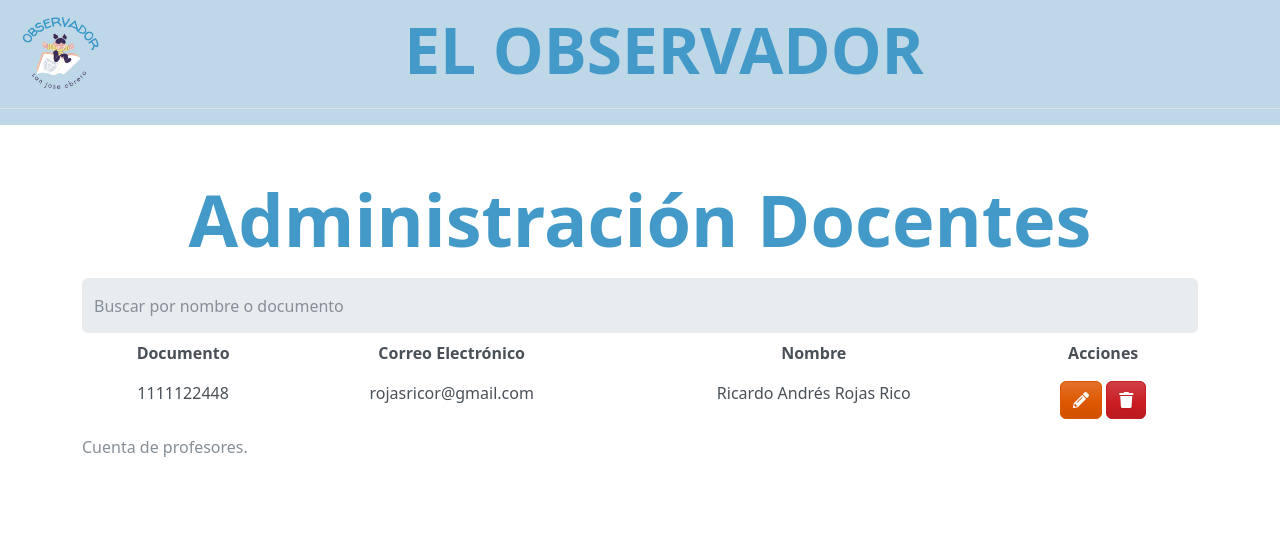
After one commit to rix3th1/disciplineobserver, a PHP site: template app/views/dashboard-teachers.twig in a window 1280 px wide. The commit adds this page. Shown: the top 542 px of the page. Run offline with PHP 8.4, Linux system fonts and the light colour scheme; the template is opened without the code that fills it, so the values that code supplies are empty; some libraries are stand-ins or nearby versions.

Commit message:
creating functions to admin teachers and students

```diff
--- a/app/controllers/CiteParentsController.php
+++ b/app/controllers/CiteParentsController.php
@@ -13,8 +13,7 @@ use App\Models\{
   EmailSenderModel
 };
 
-class CiteParentsController extends BaseController
-{
+class CiteParentsController extends BaseController {
   public function showCiteParentsPage()
   {
     // Validar que el usuario este logueado
--- a/app/controllers/MakeNotationController.php
+++ b/app/controllers/MakeNotationController.php
@@ -7,8 +7,7 @@ use Exception;
 use App\Middleware\AuthMiddleware;
 use App\Models\{ GradesModel, StudentsModel, NotationsModel };
 
-class MakeNotationController extends BaseController
-{
+class MakeNotationController extends BaseController {
   public function showMakeNotationPage()
   {
     // Obtener todos los grados
--- a/app/controllers/ViewCiteParentsController.php
+++ b/app/controllers/ViewCiteParentsController.php
@@ -7,8 +7,7 @@ use Exception;
 use App\Middleware\AuthMiddleware;
 use App\Models\{ GradesModel, CitationsModel, StudentsModel };
 
-class ViewCiteParentsController extends BaseController
-{
+class ViewCiteParentsController extends BaseController {
   public function showViewCiteParentsPage()
   {
     // Validar si el usuario está logueado
--- a/app/controllers/ViewObserverController.php
+++ b/app/controllers/ViewObserverController.php
@@ -7,8 +7,7 @@ use Exception;
 use App\Middleware\AuthMiddleware;
 use App\Models\{ GradesModel, NotationsModel, StudentsModel };
 
-class ViewObserverController extends BaseController
-{
+class ViewObserverController extends BaseController {
   public function showViewObserverPage()
   {
     // Validar que el usuario esté logueado
--- a/app/models/CitationsModel.php
+++ b/app/models/CitationsModel.php
@@ -2,8 +2,7 @@
 
 namespace App\Models;
 
-class CitationsModel extends BaseModel
-{
+class CitationsModel extends BaseModel {
   public function create($_id, $msg_parent, $email_parent)
   {
     // Preparamos la consulta
--- a/app/models/EmailSenderModel.php
+++ b/app/models/EmailSenderModel.php
@@ -7,8 +7,7 @@ use Exception;
 use SendGrid;
 use SendGrid\Mail\Mail;
 
-class EmailSenderModel
-{
+class EmailSenderModel {
   public function sendEmail($subject, $to, $content)
   {
     // Instanciamos la clase Mail
--- a/app/models/NotationsModel.php
+++ b/app/models/NotationsModel.php
@@ -2,8 +2,7 @@
 
 namespace App\Models;
 
-class NotationsModel extends BaseModel
-{
+class NotationsModel extends BaseModel {
   public function create($_id, $notation, $grade, $testimony)
   {
     // Consulta para crear una anotación
--- a/app/models/StudentsModel.php
+++ b/app/models/StudentsModel.php
@@ -2,8 +2,7 @@
 
 namespace App\Models;
 
-class StudentsModel extends BaseModel
-{
+class StudentsModel extends BaseModel {
   public function create($_id, $student,  $email_parent, $name_parent)
   {
     // Vamos a crear un nuevo estudiante en la base de datos
--- /dev/null
+++ b/app/views/dashboard-teachers.twig
@@ -0,0 +1,60 @@
+{% set aria_current = ['admin', 'teachers'] %}
+
+{% extends '/layout/layout.twig' %}
+
+{% block content %}
+	<div class="row">
+		<div class="col-md-10 mx-auto">
+			<div class="text-center my-3">
+				<h1 class="display-2 fw-bold">Administración Docentes</h1>
+			</div>
+		</div>
+		<div class="col-md-12">
+			{% if error %}
+				<div class="alert alert-primary text-center">
+					Error:
+					{{error}}
+				</div>
+			{% endif %}
+			{% if success %}
+				<div class="alert alert-success text-center">
+					Mensaje:
+					{{success}}
+				</div>
+			{% endif %}
+		</div>
+
+		<div class="col-md-12">
+			<form>
+				<input type="search" class="form-control bg-secondary" placeholder="Buscar por nombre o documento" required>
+			</form>
+
+			<table class="table table-hover table-borderless text-center">
+				<caption>Cuenta de profesores.</caption>
+				<thead>
+					<tr>
+						<th>Documento</th>
+						<th>Correo Electrónico</th>
+						<th>Nombre</th>
+						<th>Acciones</th>
+					</tr>
+				</thead>
+				<tbody>
+					<tr>
+						<td>1111122448</td>
+						<td>rojasricor@gmail.com</td>
+						<td>Ricardo Andrés Rojas Rico</td>
+						<td>
+							<a href="/administrar/editar/profesores" class="btn btn-warning">
+								<i class="fa fa-pencil-alt"></i>
+							</a>
+							<a href="/administrar/eliminar/profesores" class="btn btn-danger">
+								<i class="fa fa-trash"></i>
+							</a>
+						</td>
+					</tr>
+				</tbody>
+			</table>
+		</div>
+	</div>
+{% endblock %}
--- a/app/views/layout/layout.twig
+++ b/app/views/layout/layout.twig
@@ -25,7 +25,7 @@
 	</head>
 	<body>
 		<div
-			class="container-fluid">
+			class="container">
 
 			{# Nabvar brand #}
 			<nav class="navbar navbar-expand-sm navbar-dark border-bottom fixed-top bg-observer">
@@ -61,20 +61,23 @@
 
 								{% if 'admin_students' in userLogged.permissions or 'admin_teachers' in userLogged.permissions %}
 									<li class="nav-item dropdown">
-										<a class="nav-link dropdown-toggle" role="button" data-bs-toggle="dropdown" aria-expanded="false">
+										<a class="nav-link{% if aria_current[0] == 'admin' %} active{% endif %} dropdown-toggle" role="button" data-bs-toggle="dropdown" aria-expanded="false">
 											<i class="fa fa-user-shield"></i>
 											Administración
 										</a>
+
 										<ul class="dropdown-menu">
 											<li>
-												<a class="dropdown-item" href="/">
+												<a class="dropdown-item{% if aria_current[1] == 'teachers' %} active{% endif %}" href="/administrar/profesores">
 													<i class="fa fa-graduation-cap"></i>
 													Docentes
 												</a>
 											</li>
+
 											<li><hr class="dropdown-divider"></li>
+
 											<li>
-												<a class="dropdown-item" href="/">
+												<a class="dropdown-item{% if aria_current[1] == 'students' %} active{% endif %}" href="/administrar/estudiantes">
 													<i class="fa fa-user-graduate"></i>
 													Estudiantes
 												</a>
--- a/public/styles/bg.css
+++ b/public/styles/bg.css
@@ -1,4 +1,4 @@
-body > .container-fluid {
+body {
   background-image: url('/public/img/bg.jpg');
   background-size: contain;
   background-position: center;
```
Also changed, not shown: app/controllers/AdminStudentsController.php (added, +21 -0 lines), app/controllers/AdminTeachersController.php (added, +21 -0 lines), app/views/dashboard-students.twig (added, +28 -0 lines), index.php (+12 -0 lines).
